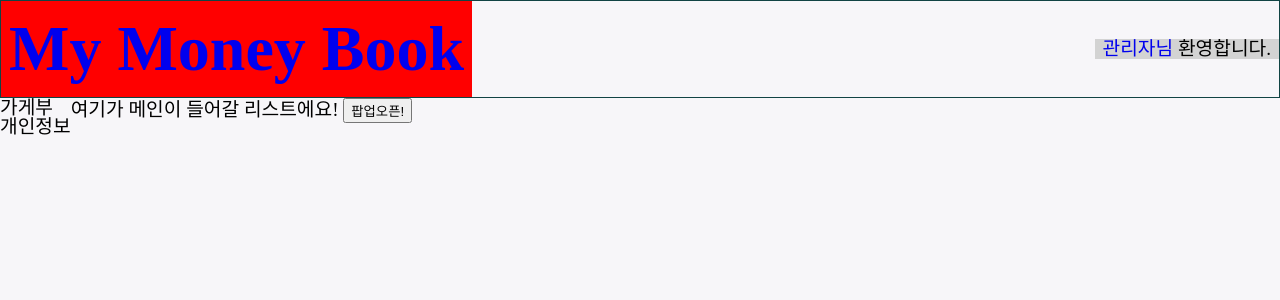
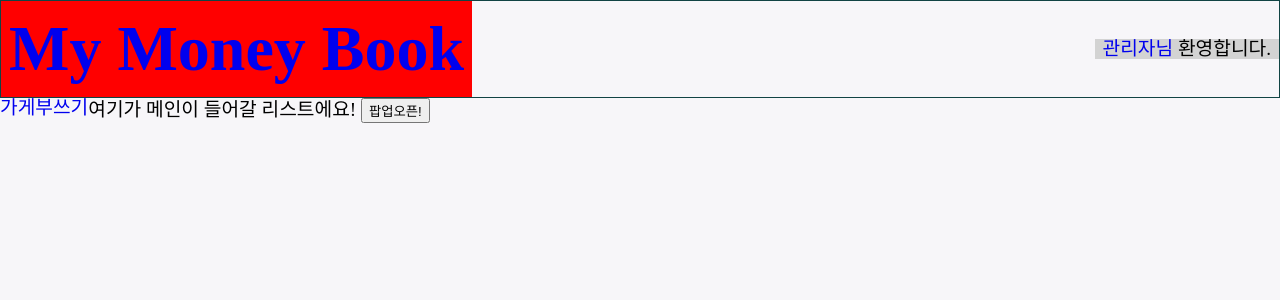
Before and after one commit to awdsza/my-moneybook, a Vue app: page /main/list in a window 1280 px wide. Shown: the top 300 px of the page. Built offline with nearby package versions, Linux system fonts and the light colour scheme.

Commit message:
feat:가게부쓰기 작업을위한Navi 작업

```diff
--- a/src/components/common/Navigation.vue
+++ b/src/components/common/Navigation.vue
@@ -1,8 +1,7 @@
 <template>
   <nav class="nav__section">
     <ul>
-      <li>가게부</li>
-      <li>개인정보</li>
+      <li><router-link to="/main/write">가게부쓰기</router-link></li>
     </ul>
   </nav>
 </template>
```
